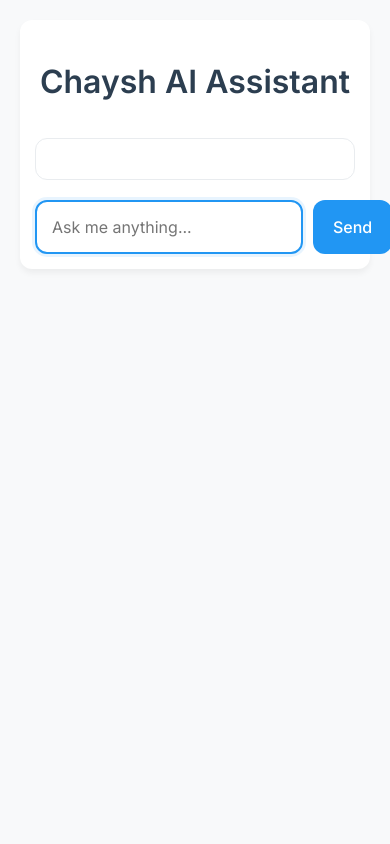
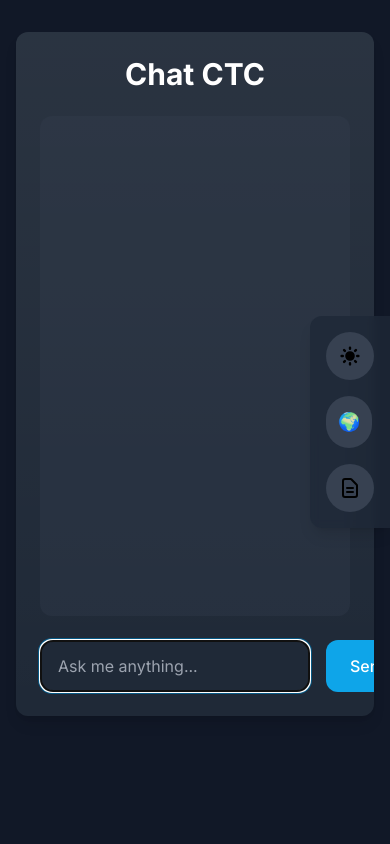
Before and after one commit to ChayshOppa/Chaysh_Chat, a Flask app: page / in a window 390 px wide. Run offline with Flask 3, Linux system fonts and the light colour scheme; some libraries are stand-ins or nearby versions.

Commit message:
Update chat interface with new design: dark mode, language support, and iOS-style UI

```diff
--- a/src/templates/chat.html
+++ b/src/templates/chat.html
@@ -1,216 +1,248 @@
 <!DOCTYPE html>
-<html lang="en">
+<html lang="en" class="h-full">
 <head>
     <meta charset="UTF-8">
     <meta name="viewport" content="width=device-width, initial-scale=1.0">
-    <title>Chaysh AI Assistant</title>
-    <link href="https://fonts.googleapis.com/css2?family=Inter:wght@400;500;600&display=swap" rel="stylesheet">
+    <title>Chat CTC</title>
+    <script src="https://cdn.tailwindcss.com"></script>
+    <link href="https://fonts.googleapis.com/css2?family=Inter:wght@400;500;600;700&display=swap" rel="stylesheet">
+    <script>
+        // Configure Tailwind dark mode
+        tailwind.config = {
+            darkMode: 'class',
+            theme: {
+                extend: {
+                    colors: {
+                        primary: {
+                            50: '#f0f9ff',
+                            100: '#e0f2fe',
+                            200: '#bae6fd',
+                            300: '#7dd3fc',
+                            400: '#38bdf8',
+                            500: '#0ea5e9',
+                            600: '#0284c7',
+                            700: '#0369a1',
+                            800: '#075985',
+                            900: '#0c4a6e',
+                        }
+                    },
+                    fontFamily: {
+                        sans: ['Inter', 'system-ui', 'sans-serif'],
+                    },
+                    borderRadius: {
+                        'ios': '12px',
+                    }
+                }
+            }
+        }
+    </script>
     <style>
-        :root {
-            --primary-color: #2196f3;
-            --primary-dark: #1976d2;
-            --background: #f8f9fa;
-            --card-bg: #ffffff;
-            --text-primary: #2c3e50;
-            --text-secondary: #6c757d;
-            --border-color: #e9ecef;
-            --shadow: 0 4px 6px rgba(0, 0, 0, 0.05);
-            --radius: 12px;
-            --transition: all 0.3s ease;
+        [x-cloak] { display: none !important; }
+
+        /* Smooth transitions */
+        .transition-all {
+            transition-property: all;
+            transition-timing-function: cubic-bezier(0.4, 0, 0.2, 1);
+            transition-duration: 200ms;
         }
 
-        body {
-            font-family: 'Inter', sans-serif;
-            margin: 0;
-            padding: 20px;
-            background-color: var(--background);
-            color: var(--text-primary);
-            line-height: 1.6;
+        /* iOS-style gradients */
+        .ios-gradient {
+            background: linear-gradient(180deg, rgba(255,255,255,0.1) 0%, rgba(255,255,255,0) 100%);
         }
 
-        .container {
-            max-width: 800px;
-            margin: 0 auto;
-            background-color: var(--card-bg);
-            padding: 30px;
-            border-radius: var(--radius);
-            box-shadow: var(--shadow);
+        .dark .ios-gradient {
+            background: linear-gradient(180deg, rgba(255,255,255,0.05) 0%, rgba(255,255,255,0) 100%);
         }
 
-        h1 {
-            color: var(--text-primary);
-            text-align: center;
-            margin-bottom: 30px;
-            font-weight: 600;
+        /* Menu hover effects */
+        .menu-item {
+            position: relative;
         }
 
+        .menu-item .menu-label {
+            opacity: 0;
+            transform: translateX(10px);
+            transition: all 0.2s ease;
+            pointer-events: none;
+        }
+
+        .menu-item:hover .menu-label {
+            opacity: 1;
+            transform: translateX(0);
+            pointer-events: auto;
+        }
+
+        /* Chat specific styles */
         .chat-container {
-            margin-bottom: 20px;
-            max-height: 500px;
-            overflow-y: auto;
-            padding: 20px;
-            border: 1px solid var(--border-color);
-            border-radius: var(--radius);
-            background-color: var(--card-bg);
+            scrollbar-width: thin;
+            scrollbar-color: rgba(156, 163, 175, 0.5) transparent;
+        }
+
+        .chat-container::-webkit-scrollbar {
+            width: 6px;
+        }
+
+        .chat-container::-webkit-scrollbar-track {
+            background: transparent;
+        }
+
+        .chat-container::-webkit-scrollbar-thumb {
+            background-color: rgba(156, 163, 175, 0.5);
+            border-radius: 3px;
         }
 
         .message {
-            margin-bottom: 20px;
-            padding: 15px;
-            border-radius: var(--radius);
             animation: fadeIn 0.3s ease;
-            max-width: 80%;
         }
 
         @keyframes fadeIn {
             from { opacity: 0; transform: translateY(10px); }
             to { opacity: 1; transform: translateY(0); }
         }
-
-        .user-message {
-            background-color: var(--primary-color);
-            color: white;
-            margin-left: auto;
-            border-bottom-right-radius: 4px;
-        }
-
-        .assistant-message {
-            background-color: #f8f9fa;
-            border: 1px solid var(--border-color);
-            margin-right: auto;
-            border-bottom-left-radius: 4px;
-        }
-
-        .suggestions {
-            margin-top: 15px;
-            display: flex;
-            flex-wrap: wrap;
-            gap: 10px;
-        }
-
-        .suggestion {
-            background-color: #e3f2fd;
-            padding: 8px 16px;
-            border-radius: 20px;
-            cursor: pointer;
-            font-size: 0.9em;
-            transition: var(--transition);
-            border: 1px solid var(--border-color);
-        }
-
-        .suggestion:hover {
-            background-color: var(--primary-color);
-            color: white;
-            transform: translateY(-2px);
-        }
-
-        .input-container {
-            display: flex;
-            gap: 10px;
-            position: relative;
-        }
-
-        #query-input {
-            flex-grow: 1;
-            padding: 15px;
-            border: 2px solid var(--border-color);
-            border-radius: var(--radius);
-            font-size: 1em;
-            transition: var(--transition);
-            font-family: 'Inter', sans-serif;
-        }
-
-        #query-input:focus {
-            outline: none;
-            border-color: var(--primary-color);
-            box-shadow: 0 0 0 3px rgba(33, 150, 243, 0.1);
-        }
-
-        button {
-            padding: 15px 30px;
-            background-color: var(--primary-color);
-            color: white;
-            border: none;
-            border-radius: var(--radius);
-            cursor: pointer;
-            font-size: 1em;
-            font-weight: 500;
-            transition: var(--transition);
-            font-family: 'Inter', sans-serif;
-        }
-
-        button:hover {
-            background-color: var(--primary-dark);
-            transform: translateY(-2px);
-        }
-
-        .loading {
-            text-align: center;
-            color: var(--text-secondary);
-            margin: 20px 0;
-            font-size: 0.9em;
-        }
-
-        .error-message {
-            background-color: #ffebee;
-            color: #c62828;
-            padding: 10px;
-            border-radius: var(--radius);
-            margin: 10px 0;
-            font-size: 0.9em;
-            border: 1px solid #ffcdd2;
-        }
-
-        /* Scrollbar styling */
-        .chat-container::-webkit-scrollbar {
-            width: 8px;
-        }
-
-        .chat-container::-webkit-scrollbar-track {
-            background: #f1f1f1;
-            border-radius: 4px;
-        }
-
-        .chat-container::-webkit-scrollbar-thumb {
-            background: #c1c1c1;
-            border-radius: 4px;
-        }
-
-        .chat-container::-webkit-scrollbar-thumb:hover {
-            background: #a8a8a8;
-        }
-
-        /* Responsive design */
-        @media (max-width: 600px) {
-            .container {
-                padding: 15px;
-            }
-
-            .message {
-                max-width: 90%;
-            }
-
-            button {
-                padding: 12px 20px;
-            }
-        }
     </style>
 </head>
-<body>
-    <div class="container">
-        <h1>Chaysh AI Assistant</h1>
-        <div class="chat-container" id="chat-container"></div>
-        <div class="input-container">
-            <input type="text" id="query-input" placeholder="Ask me anything..." autocomplete="off">
-            <button onclick="sendQuery()">Send</button>
+<body class="h-full bg-gray-50 dark:bg-gray-900 transition-colors duration-200 font-sans">
+    <div class="min-h-full">
+        <!-- Right Side Menu -->
+        <div class="fixed right-0 top-1/2 -translate-y-1/2 flex flex-col gap-4 p-4 bg-white/80 dark:bg-gray-800/80 backdrop-blur-sm rounded-l-ios shadow-lg">
+            <!-- Theme Toggle -->
+            <button id="theme-toggle" class="menu-item p-3 rounded-full bg-gray-100 dark:bg-gray-700 hover:bg-gray-200 dark:hover:bg-gray-600 transition-all">
+                <svg class="w-6 h-6 dark:hidden" fill="currentColor" viewBox="0 0 20 20">
+                    <path d="M17.293 13.293A8 8 0 016.707 2.707a8.001 8.001 0 1010.586 10.586z"></path>
+                </svg>
+                <svg class="w-6 h-6 hidden dark:block" fill="currentColor" viewBox="0 0 20 20">
+                    <path d="M10 2a1 1 0 011 1v1a1 1 0 11-2 0V3a1 1 0 011-1zm4 8a4 4 0 11-8 0 4 4 0 018 0zm-.464 4.95l.707.707a1 1 0 001.414-1.414l-.707-.707a1 1 0 00-1.414 1.414zm2.12-10.607a1 1 0 010 1.414l-.706.707a1 1 0 11-1.414-1.414l.707-.707a1 1 0 011.414 0zM17 11a1 1 0 100-2h-1a1 1 0 100 2h1zm-7 4a1 1 0 011 1v1a1 1 0 11-2 0v-1a1 1 0 011-1zM5.05 6.464A1 1 0 106.465 5.05l-.708-.707a1 1 0 00-1.414 1.414l.707.707zm1.414 8.486l-.707.707a1 1 0 01-1.414-1.414l.707-.707a1 1 0 011.414 1.414zM4 11a1 1 0 100-2H3a1 1 0 000 2h1z"></path>
+                </svg>
+                <span class="menu-label absolute right-full mr-2 px-2 py-1 bg-gray-800 text-white text-sm rounded whitespace-nowrap">Toggle Theme</span>
+            </button>
+
+            <!-- Language Toggle -->
+            <div class="menu-item relative">
+                <button id="lang-toggle" class="p-3 rounded-full bg-gray-100 dark:bg-gray-700 hover:bg-gray-200 dark:hover:bg-gray-600 transition-all">
+                    <span class="text-lg">🌍</span>
+                </button>
+                <span class="menu-label absolute right-full mr-2 px-2 py-1 bg-gray-800 text-white text-sm rounded whitespace-nowrap">Change Language</span>
+
+                <!-- Language Dropdown -->
+                <div id="lang-dropdown" class="hidden absolute right-full bottom-0 mb-2 mr-2 bg-white dark:bg-gray-800 rounded-lg shadow-lg overflow-hidden">
+                    <button class="w-full px-4 py-2 text-left hover:bg-gray-100 dark:hover:bg-gray-700 transition-colors flex items-center gap-2">
+                        <span>🇬🇧</span>
+                        <span>English</span>
+                    </button>
+                    <button class="w-full px-4 py-2 text-left hover:bg-gray-100 dark:hover:bg-gray-700 transition-colors flex items-center gap-2">
+                        <span>🇵🇱</span>
+                        <span>Polski</span>
+                    </button>
+                </div>
+            </div>
+
+            <!-- Terms Link -->
+            <a href="/terms" class="menu-item p-3 rounded-full bg-gray-100 dark:bg-gray-700 hover:bg-gray-200 dark:hover:bg-gray-600 transition-all">
+                <svg class="w-6 h-6" fill="none" stroke="currentColor" viewBox="0 0 24 24">
+                    <path stroke-linecap="round" stroke-linejoin="round" stroke-width="2" d="M9 12h6m-6 4h6m2 5H7a2 2 0 01-2-2V5a2 2 0 012-2h5.586a1 1 0 01.707.293l5.414 5.414a1 1 0 01.293.707V19a2 2 0 01-2 2z"></path>
+                </svg>
+                <span class="menu-label absolute right-full mr-2 px-2 py-1 bg-gray-800 text-white text-sm rounded whitespace-nowrap">Terms & Conditions</span>
+            </a>
+        </div>
+
+        <!-- Main Content -->
+        <div class="max-w-4xl mx-auto px-4 py-8">
+            <div class="bg-white dark:bg-gray-800 rounded-ios shadow-lg overflow-hidden transition-all duration-200 ios-gradient">
+                <div class="p-6">
+                    <h1 class="text-3xl font-bold text-gray-900 dark:text-white mb-6 text-center" id="chat-title">Chat CTC</h1>
+
+                    <!-- Chat Container -->
+                    <div class="chat-container h-[500px] overflow-y-auto mb-6 p-4 bg-gray-50 dark:bg-gray-700/30 rounded-ios" id="chat-container"></div>
+
+                    <!-- Input Container -->
+                    <div class="flex gap-4">
+                        <input type="text"
+                               id="query-input"
+                               class="flex-grow px-4 py-3 rounded-ios border-2 border-gray-200 dark:border-gray-700
+                                      bg-white dark:bg-gray-800 text-gray-900 dark:text-white
+                                      focus:border-primary-500 focus:ring-2 focus:ring-primary-200 dark:focus:ring-primary-800
+                                      transition-all duration-200"
+                               placeholder="Ask me anything..."
+                               autocomplete="off">
+                        <button onclick="sendQuery()"
+                                class="px-6 py-3 bg-primary-500 text-white rounded-ios hover:bg-primary-600
+                                       transition-all duration-200 font-medium">
+                            Send
+                        </button>
+                    </div>
+                </div>
+            </div>
         </div>
     </div>
 
     <script>
         const chatContainer = document.getElementById('chat-container');
         const queryInput = document.getElementById('query-input');
+        const chatTitle = document.getElementById('chat-title');
         const MAX_INPUT_LENGTH = 600;
         const MAX_OUTPUT_LENGTH = 300;
+
+        // Theme toggle functionality
+        const themeToggle = document.getElementById('theme-toggle');
+        const html = document.documentElement;
+
+        // Set default theme to dark
+        if (!('theme' in localStorage)) {
+            localStorage.theme = 'dark';
+        }
+
+        // Apply saved theme
+        if (localStorage.theme === 'dark') {
+            html.classList.add('dark');
+        } else {
+            html.classList.remove('dark');
+        }
+
+        // Toggle theme
+        themeToggle.addEventListener('click', () => {
+            html.classList.toggle('dark');
+            localStorage.theme = html.classList.contains('dark') ? 'dark' : 'light';
+        });
+
+        // Language dropdown functionality
+        const langToggle = document.getElementById('lang-toggle');
+        const langDropdown = document.getElementById('lang-dropdown');
+
+        langToggle.addEventListener('click', (e) => {
+            e.stopPropagation();
+            langDropdown.classList.toggle('hidden');
+        });
+
+        // Close dropdown when clicking outside
+        document.addEventListener('click', () => {
+            langDropdown.classList.add('hidden');
+        });
+
+        // Language selection
+        const langButtons = langDropdown.querySelectorAll('button');
+        langButtons.forEach(button => {
+            button.addEventListener('click', () => {
+                const lang = button.textContent.trim().split('\n')[1];
+                localStorage.setItem('language', lang);
+                updateUILanguage(lang);
+            });
+        });
+
+        // Update UI language
+        function updateUILanguage(lang) {
+            if (lang === 'Polski') {
+                chatTitle.textContent = 'Chat CTC (Chaysh to Człowieku)';
+                queryInput.placeholder = 'Zapytaj mnie o cokolwiek...';
+            } else {
+                chatTitle.textContent = 'Chat CTC';
+                queryInput.placeholder = 'Ask me anything...';
+            }
+        }
+
+        // Initialize language
+        const savedLang = localStorage.getItem('language') || 'English';
+        updateUILanguage(savedLang);
 
         function truncateText(text, maxLength) {
             return text.length > maxLength ? text.slice(0, maxLength) + '...' : text;
@@ -218,7 +250,11 @@
 
         function addMessage(content, isUser = false) {
             const messageDiv = document.createElement('div');
-            messageDiv.className = `message ${isUser ? 'user-message' : 'assistant-message'}`;
+            messageDiv.className = `message mb-4 p-4 rounded-ios max-w-[80%] ${
+                isUser
+                    ? 'ml-auto bg-primary-500 text-white'
+                    : 'mr-auto bg-gray-100 dark:bg-gray-700 text-gray-900 dark:text-white'
+            }`;
 
             // Truncate assistant messages
             const displayContent = isUser ? content : truncateText(content, MAX_OUTPUT_LENGTH);
@@ -230,7 +266,7 @@
 
         function addError(message) {
             const errorDiv = document.createElement('div');
-            errorDiv.className = 'error-message';
+            errorDiv.className = 'mb-4 p-4 rounded-ios bg-red-50 dark:bg-red-900/20 text-red-600 dark:text-red-400';
             errorDiv.textContent = message;
             chatContainer.appendChild(errorDiv);
             chatContainer.scrollTop = chatContainer.scrollHeight;
@@ -238,11 +274,13 @@
 
         function addSuggestions(suggestions) {
             const suggestionsDiv = document.createElement('div');
-            suggestionsDiv.className = 'suggestions';
+            suggestionsDiv.className = 'mt-4 flex flex-wrap gap-2';
 
             suggestions.forEach(suggestion => {
-                const suggestionButton = document.createElement('div');
-                suggestionButton.className = 'suggestion';
+                const suggestionButton = document.createElement('button');
+                suggestionButton.className = 'px-4 py-2 text-sm rounded-full ' +
+                    'bg-gray-200 dark:bg-gray-600 text-gray-700 dark:text-gray-300 ' +
+                    'hover:bg-gray-300 dark:hover:bg-gray-500 transition-all duration-200';
                 suggestionButton.textContent = suggestion;
                 suggestionButton.onclick = () => {
                     queryInput.value = suggestion;
@@ -259,68 +297,46 @@
             const query = queryInput.value.trim();
             if (!query) return;
 
-            // Truncate input if needed
-            const truncatedQuery = truncateText(query, MAX_INPUT_LENGTH);
-            if (truncatedQuery !== query) {
-                addError("Your message was truncated to 600 characters.");
-            }
-
             // Add user message
-            addMessage(truncatedQuery, true);
+            addMessage(query, true);
             queryInput.value = '';
-            queryInput.disabled = true;
-
-            // Add loading indicator
-            const loadingDiv = document.createElement('div');
-            loadingDiv.className = 'loading';
-            loadingDiv.textContent = 'Thinking...';
-            chatContainer.appendChild(loadingDiv);
 
             try {
-                const response = await fetch('/api/ask', {
+                const response = await fetch('/api/chat', {
                     method: 'POST',
                     headers: {
                         'Content-Type': 'application/json'
                     },
-                    body: JSON.stringify({ query: truncatedQuery })
+                    body: JSON.stringify({
+                        query,
+                        language: localStorage.getItem('language') || 'English'
+                    })
                 });
 
                 const data = await response.json();
 
-                // Remove loading indicator
-                chatContainer.removeChild(loadingDiv);
+                if (data.error) {
+                    addError(data.error);
+                    return;
+                }
 
-                if (data.error) {
-                    addError(`Error: ${data.error}`);
-                } else {
-                    addMessage(data.response);
-                    if (data.suggestions && data.suggestions.length > 0) {
-                        addSuggestions(data.suggestions);
-                    }
+                // Add assistant message
+                addMessage(data.response);
+
+                // Add suggestions if any
+                if (data.suggestions && data.suggestions.length > 0) {
+                    addSuggestions(data.suggestions);
                 }
             } catch (error) {
-                // Remove loading indicator
-                chatContainer.removeChild(loadingDiv);
-                addError(`Error: ${error.message}`);
-            } finally {
-                queryInput.disabled = false;
-                queryInput.focus();
+                console.error('Chat error:', error);
+                addError('An error occurred while processing your request.');
             }
         }
 
-        // Allow sending query with Enter key
+        // Handle Enter key
         queryInput.addEventListener('keypress', (e) => {
-            if (e.key === 'Enter' && !e.shiftKey) {
-                e.preventDefault();
+            if (e.key === 'Enter') {
                 sendQuery();
-            }
-        });
-
-        // Add input length indicator
-        queryInput.addEventListener('input', (e) => {
-            const length = e.target.value.length;
-            if (length > MAX_INPUT_LENGTH) {
-                addError(`Message too long (${length}/${MAX_INPUT_LENGTH} characters)`);
             }
         });
 
```
